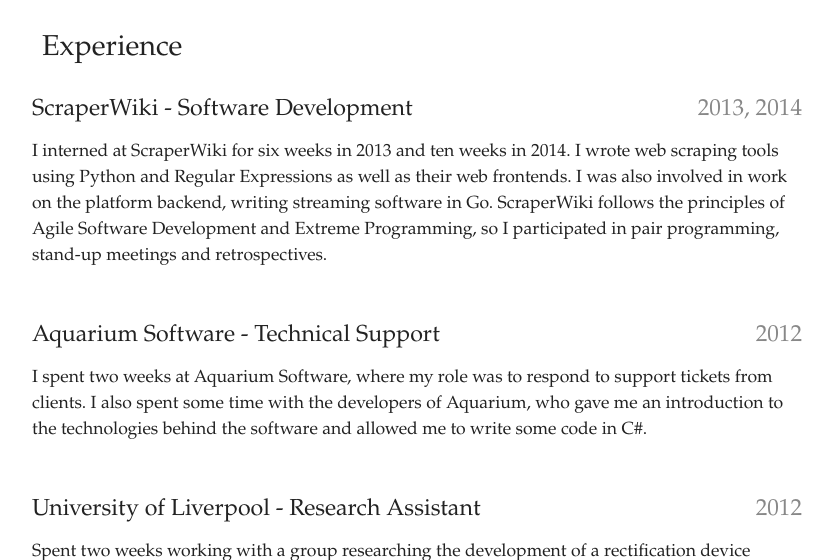
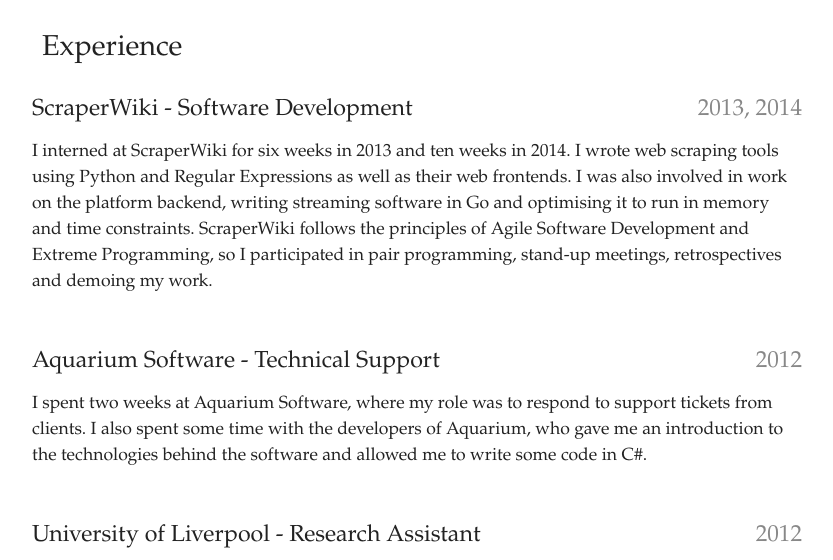
Before and after one commit to sean-duffy/blog-old, a Django app: page /cv/ in a window 1280 px wide. Shown: the part 1279-1839 px from the top of the page, without its empty margins (223-1056 px from the left). Run offline with Django 3.2, Linux system fonts and the light colour scheme; some web fonts are replaced.

Commit message:
Update Scraperwiki info

```diff
--- a/blog/templates/main/cv.html
+++ b/blog/templates/main/cv.html
@@ -107,9 +107,9 @@
 
 			<h3>Extra-curricular Courses</h3>
 			<table>
-                <tr>
-                    <th>Chief Scout's Diamond Award</th>
-                </tr>
+        <tr>
+            <th>Chief Scout's Diamond Award</th>
+        </tr>
 				<tr>
 					<th>ABRSM Grade 5 Music Theory</th>
 				</tr>
@@ -137,10 +137,11 @@
 			<p>
                 I interned at ScraperWiki for six weeks in 2013 and ten weeks in 2014.
                 I wrote web scraping tools using Python and Regular Expressions as well as their web frontends. I was also involved
-                in work on the platform backend, writing streaming software in Go. ScraperWiki follows the principles of Agile Software
-                Development and Extreme Programming, so I participated in pair programming, stand-up meetings and retrospectives.
+                in work on the platform backend, writing streaming software in Go and optimising it to run in memory and time constraints.
+                ScraperWiki follows the principles of Agile Software Development and Extreme Programming, so I participated in pair programming,
+                stand-up meetings, retrospectives and demoing my work.
 			</p>
-            <br>
+      <br>
 
 			<h3>Aquarium Software - Technical Support <span>2012</span></h3>
 			<p>
```
